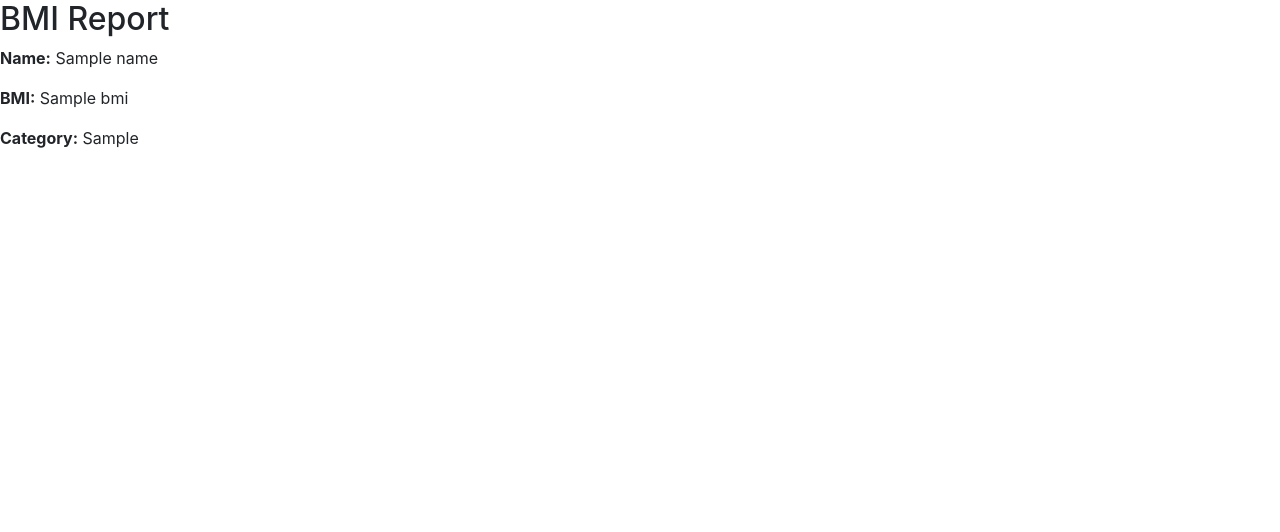
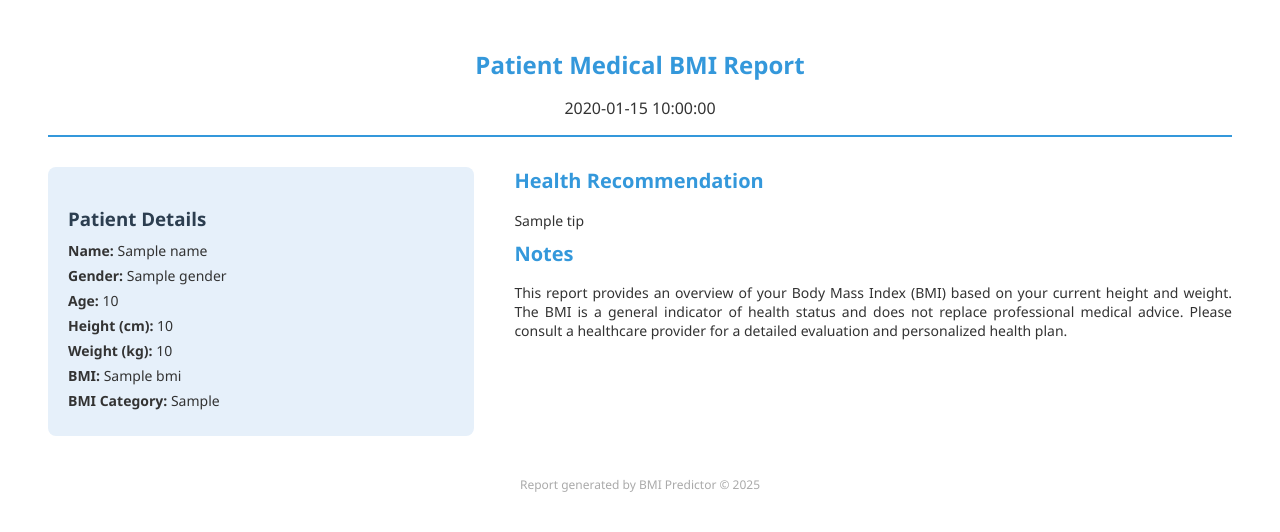
Before and after one commit to Subasree2717/BMI, a Flask app: template templates/pdf.html in a window 1280 px wide. Shown: the top 532 px of the page. Run offline with Flask 3, Linux system fonts and the light colour scheme; the template is opened without the code that fills it: most values are stand-ins (such as "Sample title", 1, 10 or a date in 2020); parts of the project's set-up code (start-up, migrations or seed data) failed here and were passed over; some libraries are stand-ins or nearby versions.

Commit message:
Update pdf.html

```diff
--- a/templates/pdf.html
+++ b/templates/pdf.html
@@ -1,12 +1,113 @@
 <!DOCTYPE html>
 <html>
 <head>
-    <link rel="stylesheet" href="https://stackpath.bootstrapcdn.com/bootstrap/4.5.2/css/bootstrap.min.css">
-<meta charset="utf-8"><title>BMI Report</title></head>
+    <meta charset="utf-8">
+    <title>BMI Medical Report</title>
+    <style>
+        body {
+            font-family: 'Segoe UI', sans-serif;
+            background: #ffffff;
+            color: #333;
+            padding: 40px;
+        }
+
+        .header {
+            text-align: center;
+            border-bottom: 2px solid #3498db;
+            margin-bottom: 30px;
+        }
+
+        .header h1 {
+            margin: 0;
+            color: #3498db;
+            font-size: 24px;
+        }
+
+        .section {
+            display: flex;
+            gap: 40px;
+        }
+
+        .left-box {
+            width: 35%;
+            background: #e6f0fa;
+            padding: 20px;
+            border-radius: 8px;
+        }
+
+        .left-box h3 {
+            margin-bottom: 10px;
+            color: #2c3e50;
+        }
+
+        .left-box p {
+            margin: 6px 0;
+            font-size: 14px;
+        }
+
+        .right-box {
+            width: 65%;
+        }
+
+        .right-box h2 {
+            color: #3498db;
+            font-size: 20px;
+            margin-top: 0;
+        }
+
+        .right-box p {
+            font-size: 14px;
+            margin: 10px 0;
+            text-align: justify;
+        }
+
+        .highlight {
+            font-weight: bold;
+            color: #2c3e50;
+        }
+
+        .footer {
+            text-align: center;
+            margin-top: 40px;
+            font-size: 12px;
+            color: #aaa;
+        }
+
+    </style>
+</head>
 <body>
-    <h2>BMI Report</h2>
-    <p><strong>Name:</strong> {{ name }}</p>
-    <p><strong>BMI:</strong> {{ bmi }}</p>
-    <p><strong>Category:</strong> {{ bmi_class }}</p>
+
+    <div class="header">
+        <h1>Patient Medical BMI Report</h1>
+        <p>{{ date }}</p>
+    </div>
+
+    <div class="section">
+        <!-- Left Column -->
+        <div class="left-box">
+            <h3>Patient Details</h3>
+            <p><strong>Name:</strong> {{ name }}</p>
+            <p><strong>Gender:</strong> {{ gender }}</p>
+            <p><strong>Age:</strong> {{ age }}</p>
+            <p><strong>Height (cm):</strong> {{ height }}</p>
+            <p><strong>Weight (kg):</strong> {{ weight }}</p>
+            <p><strong>BMI:</strong> {{ bmi }}</p>
+            <p><strong>BMI Category:</strong> {{ bmi_class }}</p>
+        </div>
+
+        <!-- Right Column -->
+        <div class="right-box">
+            <h2>Health Recommendation</h2>
+            <p>{{ tip }}</p>
+
+            <h2>Notes</h2>
+            <p>This report provides an overview of your Body Mass Index (BMI) based on your current height and weight. The BMI is a general indicator of health status and does not replace professional medical advice. Please consult a healthcare provider for a detailed evaluation and personalized health plan.</p>
+        </div>
+    </div>
+
+    <div class="footer">
+        Report generated by BMI Predictor &copy; 2025
+    </div>
+
 </body>
 </html>
```
